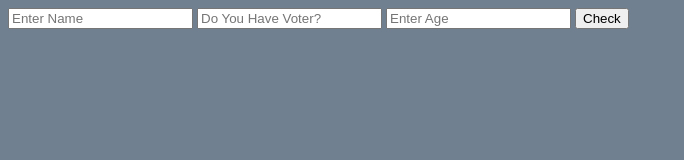
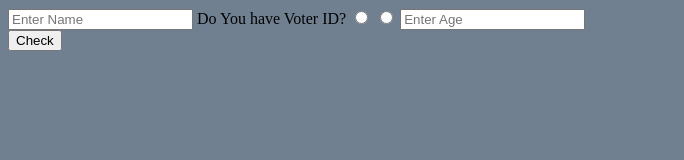
Before and after one commit to PraveenRaj-Krishnamoorthy/voting-eligibility-check-app, a plain HTML site: page index.html in a window 1280 px wide. Shown: the whole page, without its empty margins (0-684 px from the left). Drawn offline with Linux system fonts and the light colour scheme.

Commit message:
summary (some changes added)
description(some changes is done )

```diff
--- a/index.html
+++ b/index.html
@@ -1,19 +1,26 @@
 <!DOCTYPE html>
 <html lang="en">
+
 <head>
     <meta charset="UTF-8">
     <meta name="viewport" content="width=device-width, initial-scale=1.0">
     <title>Vote Eligibility check</title>
     <link rel="stylesheet" href="style.css">
 </head>
+
 <body>
     <main>
-        <input type="text" name="" id="" placeholder="Enter Name">
-        <input type="text" name="" id="" placeholder="Do You Have Voter?">
-        <input type="number" name="" id="" placeholder="Enter Age">
+        <form action="" name="formdata">
+            <input type="text" name="user" id="" placeholder="Enter Name">
+            <label for="voter">Do You have Voter ID?</label>
+            <input type="radio" name="r1" id="" value=true>
+            <input type="radio" name="r1" id="" value=false>
+            <input type="number" name="age" id="" placeholder="Enter Age">
+        </form>
         <button type="button" onclick="func()">Check</button>
         <h1 class="show"></h1>
     </main>
 </body>
 <script src="index.js"></script>
+
 </html>
--- a/index.js
+++ b/index.js
@@ -1,3 +1,7 @@
 const func =()=>{
-    let form = document.forms[""]
+    let form = document.forms["formdata"];
+
+    let voter = form["r1"].value;
+
+    console.log(voter);
 }
```
